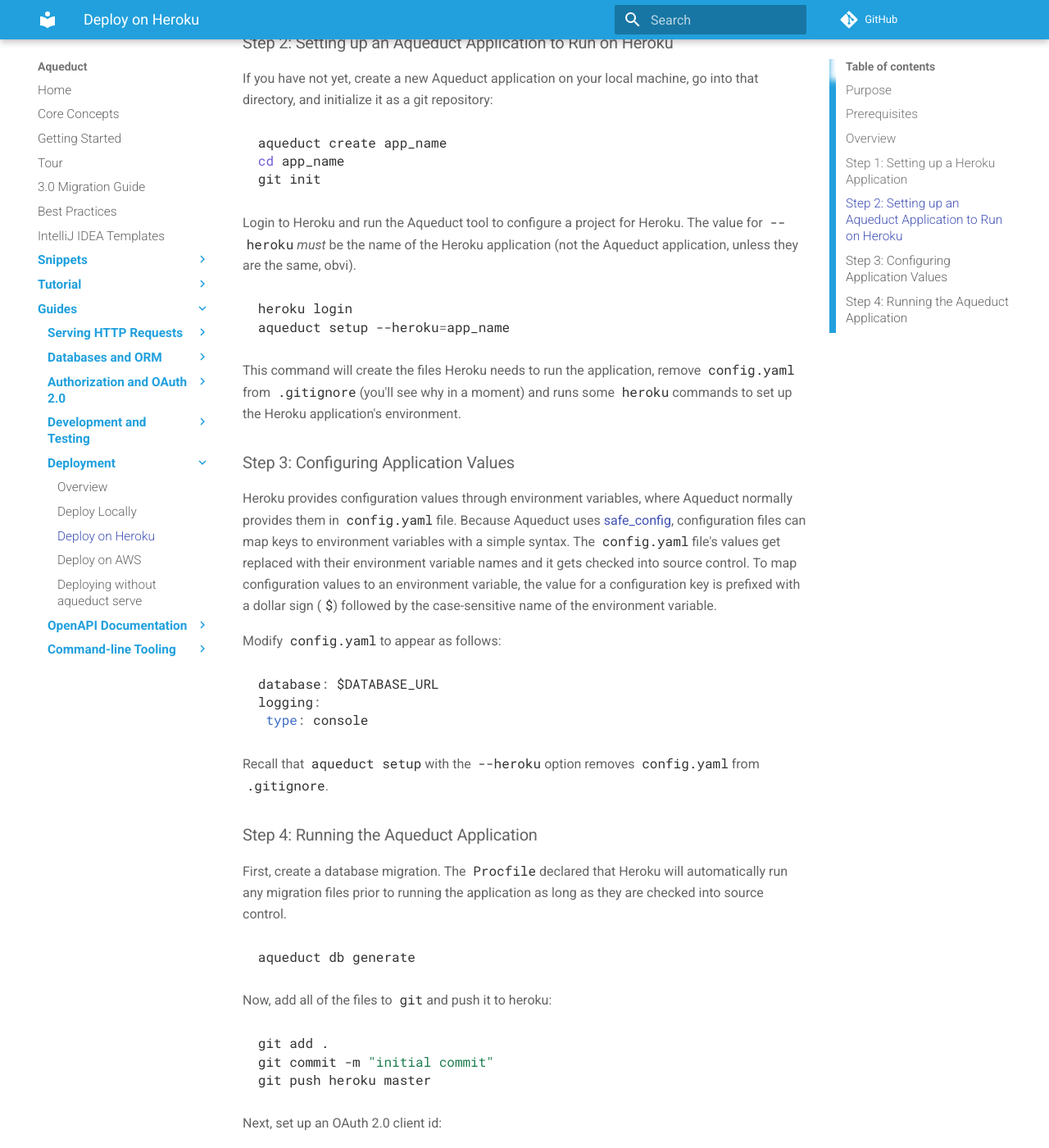
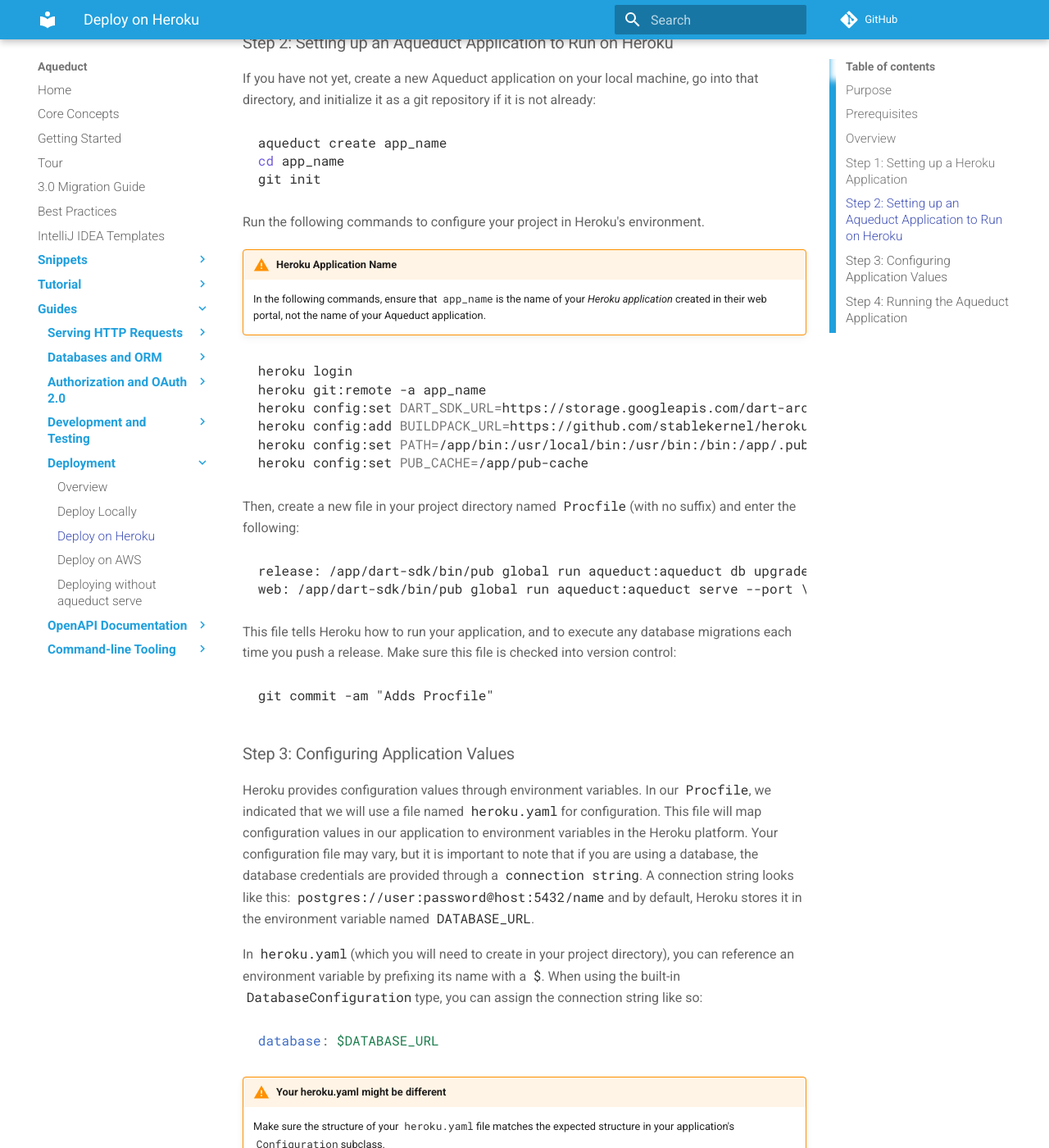
Before and after one commit to stablekernel/aqueduct, an MkDocs documentation site: the page built from source/docs/deploy/deploy_heroku.md, in a window 1280 px wide and 1400 px high, scrolled down 986 px. Shown: the whole window at 82% size. Built offline with MkDocs 1.6.1 and Material for MkDocs 9.7.7, drawn with Linux system fonts in a browser that asks for light colours; comment, search, counter and statistics services are not loaded; old or Windows-style settings are respelled for this version of MkDocs; some of the changed text lies outside the part shown.

Commit message:
heroku and local deployment doc update

````diff
--- a/source/docs/deploy/deploy_heroku.md
+++ b/source/docs/deploy/deploy_heroku.md
@@ -21,7 +21,7 @@
 3. Configuring application values
 4. Running the Aqueduct application
 
-Estimated Time: <5 minutes.
+Estimated Time: 5 minutes.
 
 ### Step 1: Setting up a Heroku Application
 
@@ -31,7 +31,7 @@
 
 ### Step 2: Setting up an Aqueduct Application to Run on Heroku
 
-If you have not yet, create a new Aqueduct application on your local machine, go into that directory, and initialize it as a git repository:
+If you have not yet, create a new Aqueduct application on your local machine, go into that directory, and initialize it as a git repository if it is not already:
 
 ```bash
 aqueduct create app_name
@@ -39,53 +39,80 @@
 git init
 ```
 
-Login to Heroku and run the Aqueduct tool to configure a project for Heroku. The value for `--heroku` *must* be the name of the Heroku application (not the Aqueduct application, unless they are the same, obvi).
+Run the following commands to configure your project in Heroku's environment.
+
+!!! warning "Heroku Application Name"
+    In the following commands, ensure that `app_name` is the name of your *Heroku application* created in their web portal, not the name of your Aqueduct application.
+
 
 ```bash
 heroku login
-aqueduct setup --heroku=app_name
+heroku git:remote -a app_name
+heroku config:set DART_SDK_URL=https://storage.googleapis.com/dart-archive/channels/stable/release/latest/sdk/dartsdk-linux-x64-release.zip
+heroku config:add BUILDPACK_URL=https://github.com/stablekernel/heroku-buildpack-dart.git
+heroku config:set PATH=/app/bin:/usr/local/bin:/usr/bin:/bin:/app/.pub-cache/bin:/app/dart-sdk/bin
+heroku config:set PUB_CACHE=/app/pub-cache
 ```
 
-This command will create the files Heroku needs to run the application, remove `config.yaml` from `.gitignore` (you'll see why in a moment) and runs some `heroku` commands to set up the Heroku application's environment.
+Then, create a new file in your project directory named `Procfile` (with no suffix) and enter the following:
+
+```
+release: /app/dart-sdk/bin/pub global run aqueduct:aqueduct db upgrade --connect \$DATABASE_URL
+web: /app/dart-sdk/bin/pub global run aqueduct:aqueduct serve --port \$PORT --config-path heroku.yaml
+```
+
+This file tells Heroku how to run your application, and to execute any database migrations each time you push a release. Make sure this file is checked into version control:
+
+```
+git commit -am "Adds Procfile"
+```
 
 ### Step 3: Configuring Application Values
 
-Heroku provides configuration values through environment variables, where Aqueduct normally provides them in `config.yaml` file. Because Aqueduct uses [safe_config](https://pub.dartlang.org/packages/safe_config), configuration files can map keys to environment variables with a simple syntax. The `config.yaml` file's values get replaced with their environment variable names and it gets checked into source control. To map configuration values to an environment variable, the value for a configuration key is prefixed with a dollar sign (`$`) followed by the case-sensitive name of the environment variable.
+Heroku provides configuration values through environment variables. In our `Procfile`, we indicated that we will use a file named `heroku.yaml` for configuration. This file will map configuration values in our application to environment variables in the Heroku platform. Your configuration file may vary, but it is important to note that if you are using a database, the database credentials are provided through a `connection string`. A connection string looks like this: `postgres://user:password@host:5432/name` and by default, Heroku stores it in the environment variable named `DATABASE_URL`.
 
-Modify `config.yaml` to appear as follows:
+In `heroku.yaml` (which you will need to create in your project directory), you can reference an environment variable by prefixing its name with a `$`. When using the built-in `DatabaseConfiguration` type, you can assign the connection string like so:
+
+```yaml
+database: $DATABASE_URL
+```
+
+!!! warning "Your heroku.yaml might be different"
+    Make sure the structure of your `heroku.yaml` file matches the expected structure in your application's `Configuration` subclass.
+
+Check `heroku.yaml` into version control.
 
 ```
-database: $DATABASE_URL
-logging:
- type: console
+git commit -am "add heroku.yaml"
 ```
-
-Recall that `aqueduct setup` with the `--heroku` option removes `config.yaml` from `.gitignore`.
 
 ### Step 4: Running the Aqueduct Application
 
-First, create a database migration. The `Procfile` declared that Heroku will automatically run any migration files prior to running the application as long as they are checked into source control.
+If your application uses a database, make sure you have generated your migration file(s) and added it to version control. The `Procfile` will ensure that database is up to date with any migrations checked into source control before running your app. Generate your migration file with the following command from your project directory and then check it into version control:
 
 ```bash
 aqueduct db generate
+git commit -am "adds migration files"
 ```
 
-Now, add all of the files to `git` and push it to heroku:
+Now, you can deploy your application. It's as simple as this:
 
 ```bash
-git add .
-git commit -m "initial commit"
 git push heroku master
 ```
 
-Next, set up an OAuth 2.0 client id:
+This command pushes your code to a remote git server hosted by Heroku, which triggers your application to run its release script.
+
+Now that your application's database schema has been uploaded throug, you can configure your OAuth 2 server with client identifiers if you are using `package:aqueduct/managed_auth`. The following command will run within your application's remote environment.
 
 ```bash
 heroku run /app/dart-sdk/bin/pub global run aqueduct:aqueduct auth add-client --id com.app.standard --secret secret --connect \$DATABASE_URL
 ```
 
-Finally, spin up a dyno and the application will start receiving requests:
+Finally, scale up a dyno and the application will start receiving requests:
 
 ```bash
 heroku ps:scale web=1
 ```
+
+Now your application is running!
````
Also changed, not shown: source/docs/deploy/deploy_local.md (+18 -14 lines), source/docs/deploy/index.md (+0 -8 lines).
